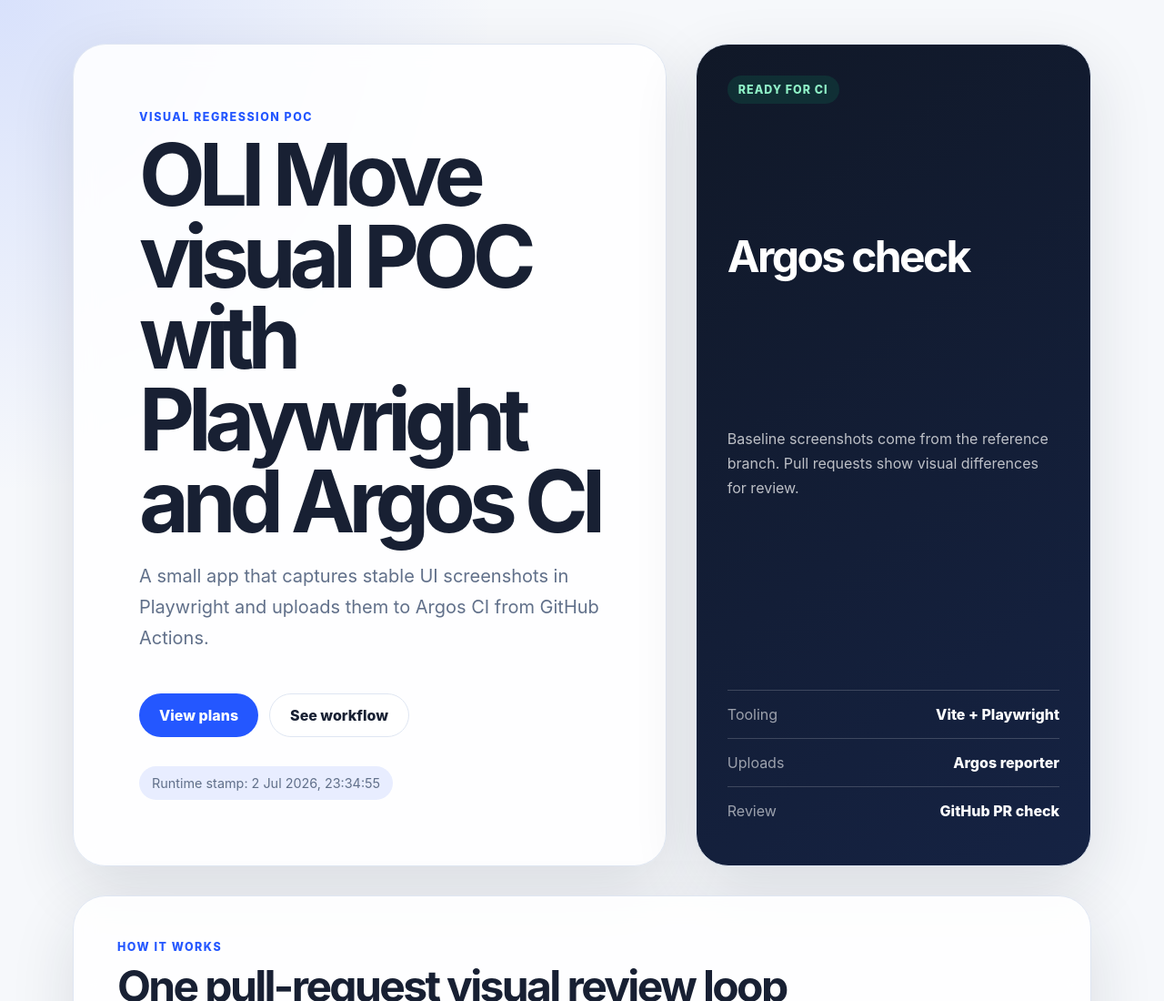
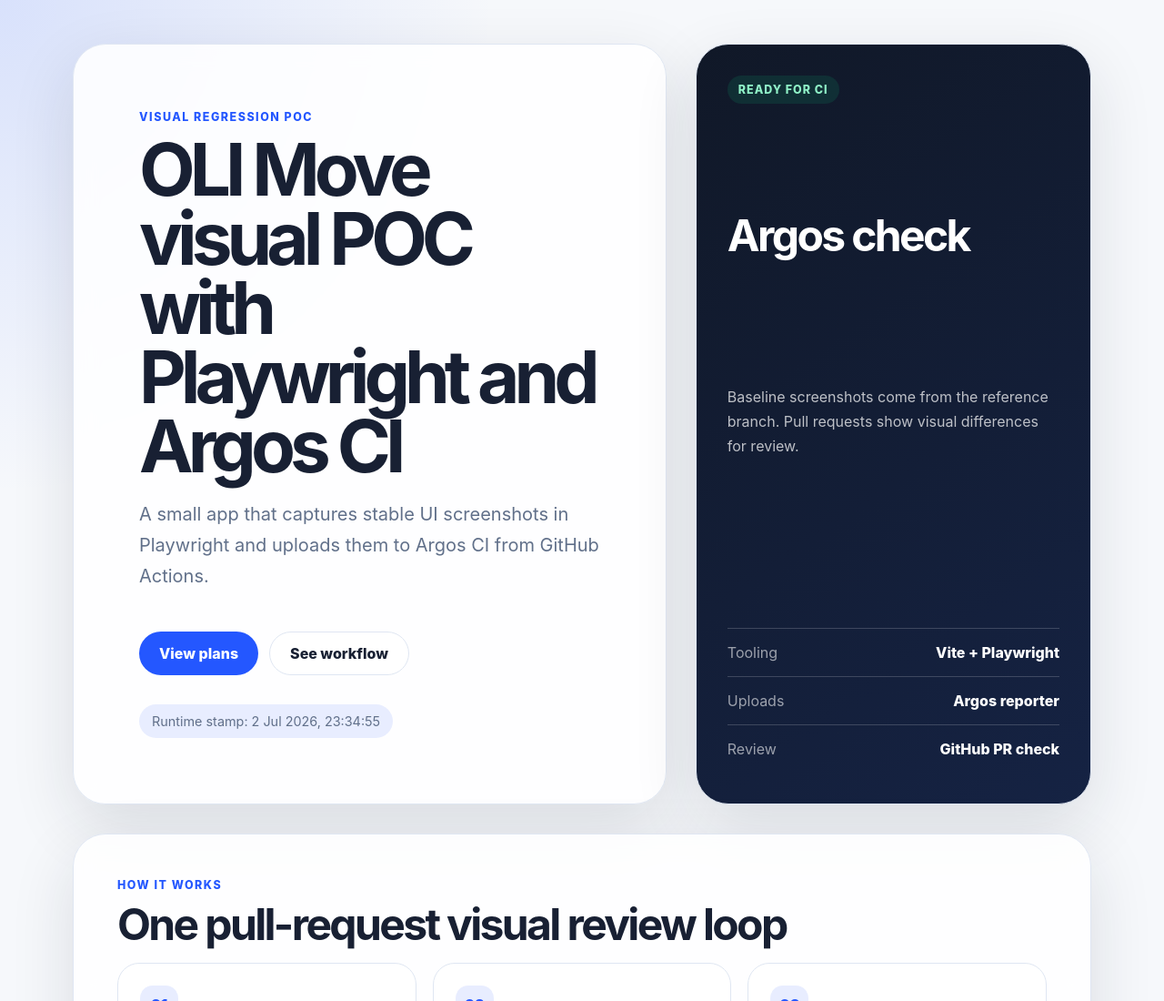
Before and after one commit to muhammadumairsabir/argos-playwright-poc, a website built with Vite: page index.html in a window 1280 px wide. Shown: the top 1100 px of the page at 91% size. Built offline with nearby package versions, Linux system fonts and the light colour scheme.

Commit message:
Update styles.css

```diff
--- a/src/styles.css
+++ b/src/styles.css
@@ -257,6 +257,10 @@ dd {
   background: linear-gradient(180deg, #ffffff, var(--accent-soft));
 }
 
+h1 {
+  font-size: clamp(2.2rem, 7vw, 5rem);
+}
+
 @media (max-width: 820px) {
   .page-shell {
     width: min(100% - 20px, 560px);
```
